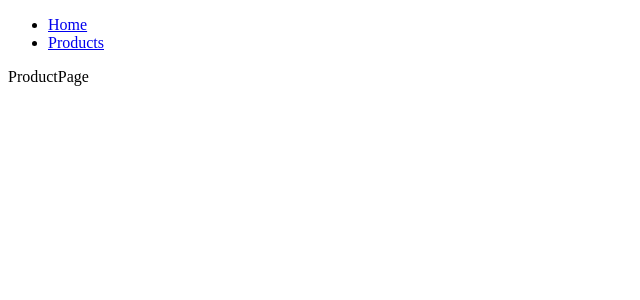
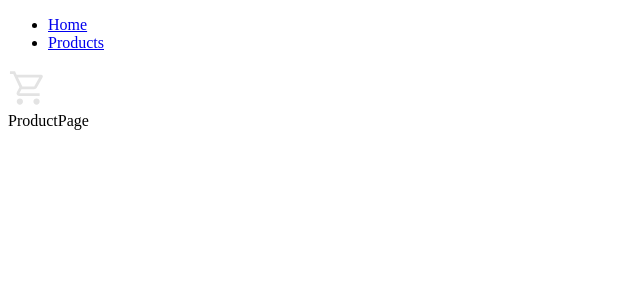
Before and after one commit to MarinaTripetska/react-store-app, a React (Vite) app: page /products in a window 1280 px wide. Shown: the top 300 px of the page, without its empty margins (0-640 px from the left). Built offline with nearby package versions, Linux system fonts and the light colour scheme.

Commit message:
feat: add Cart

```diff
--- a/src/Layout.tsx
+++ b/src/Layout.tsx
@@ -1,10 +1,12 @@
 import {Outlet} from "react-router-dom";
 import Navbar from "@/components/Navbar.tsx";
+import Cart from "@/components/Cart.tsx";
 
 function Layout() {
   return (
     <>
       <Navbar/>
+      <Cart/>
       <Outlet/>
     </>
   )
--- /dev/null
+++ b/src/assets/icons/CartIcon.tsx
@@ -0,0 +1,10 @@
+function CartIcon() {
+  return (
+    <svg xmlns="http://www.w3.org/2000/svg" height="40px" viewBox="0 -960 960 960" width="40px" fill="#e3e3e3">
+      <path
+        d="M284.53-80.67q-30.86 0-52.7-21.97Q210-124.62 210-155.47q0-30.86 21.98-52.7Q253.95-230 284.81-230t52.69 21.98q21.83 21.97 21.83 52.83t-21.97 52.69q-21.98 21.83-52.83 21.83Zm400 0q-30.86 0-52.7-21.97Q610-124.62 610-155.47q0-30.86 21.98-52.7Q653.95-230 684.81-230t52.69 21.98q21.83 21.97 21.83 52.83t-21.97 52.69q-21.98 21.83-52.83 21.83ZM238.67-734 344-515.33h285.33l120-218.67H238.67ZM206-800.67h589.38q22.98 0 34.97 20.84 11.98 20.83.32 41.83L693.33-490.67q-11 19.34-28.87 30.67-17.87 11.33-39.13 11.33H324l-52 96h487.33V-286H278q-43 0-63-31.83-20-31.84-.33-68.17l60.66-111.33-149.33-316H47.33V-880h121.34L206-800.67Zm138 285.34h285.33H344Z"/>
+    </svg>
+  )
+}
+
+export default CartIcon;
--- /dev/null
+++ b/src/components/Cart.tsx
@@ -0,0 +1,11 @@
+import CartIcon from "@/assets/icons/CartIcon.tsx";
+
+function Cart(){
+  return (
+    <span>
+      <CartIcon/>
+    </span>
+  )
+}
+
+export default Cart;
--- a/src/main.tsx
+++ b/src/main.tsx
@@ -8,7 +8,6 @@ import Layout from '@/Layout';
 const HomePage = lazy(() => import('@/pages/HomePage'));
 const ProductsPage = lazy(() => import('@/pages/ProductsPage'));
 const NotFoundPage = lazy(() => import('@/pages/NotFoundPage'));
-
 
 const router = createBrowserRouter([
   {
```
